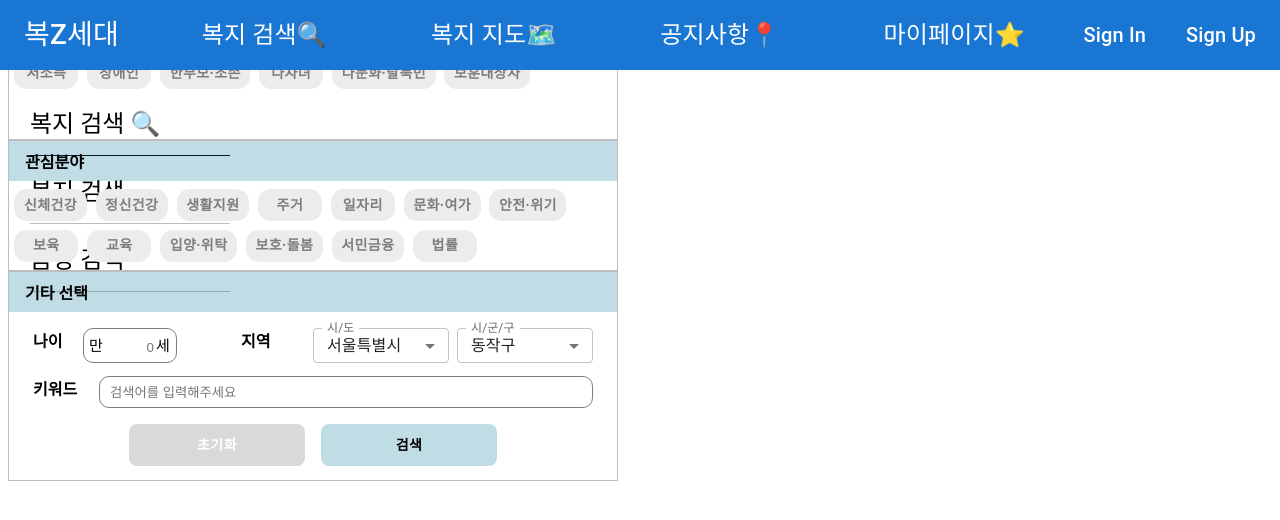
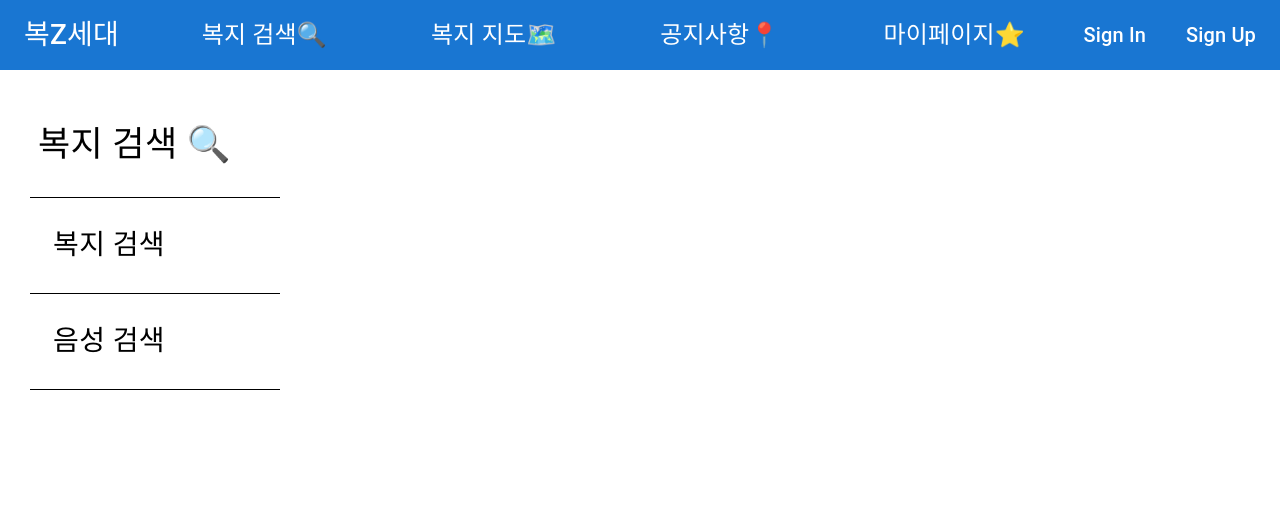
Before and after one commit to googoo9918/software-project-bokha, a React (Vite) app in the folder client/: page /search in a window 1280 px wide. Shown: the top 520 px of the page. Built offline with nearby package versions, Linux system fonts and the light colour scheme.

Commit message:
feat: make side bar in every page

```diff
--- a/client/package.json
+++ b/client/package.json
@@ -18,6 +18,7 @@
     "@mui/material": "^5.12.3",
     "@mui/styled-engine": "^5.12.0",
     "@mui/styled-engine-sc": "^5.12.0",
+    "@mui/styles": "^5.12.3",
     "axios": "^1.4.0",
     "react": "^18.2.0",
     "react-dom": "^18.2.0",
--- a/client/src/components/Sidebar.jsx
+++ b/client/src/components/Sidebar.jsx
@@ -1,26 +1,70 @@
 import React from "react";
-import Container from "@mui/material/Container";
-import Box from "@mui/material/Box";
+import PropTypes from "prop-types";
+import { makeStyles } from "@mui/styles";
+import { Box, Button, Typography } from "@mui/material";
 
-export default function Sidebar() {
+const useStyles = makeStyles({
+  root: {
+    position: "fixed",
+    left: 30,
+    marginTop: 80,
+  },
+  header: {
+    fontSize: 28,
+    marginBottom: 2,
+    marginLeft: 15,
+    color: "black",
+  },
+  divider: {
+    borderBottom: "1px solid black",
+    width: 250,
+    marginTop: 16,
+    marginBottom: 16,
+  },
+  navbarMenu: {
+    fontSize: 35,
+    marginTop: 20,
+    color: "black",
+  },
+});
+
+export default function Sidebar(props) {
+  const { items } = props;
+  const classes = useStyles();
+  const sidebarMenu = items.slice(1);
+
   return (
-    <Box
-      sx={{
-        mt: 12,
-        position: "fixed",
-        left: 30,
-      }}
-    >
-      <Box sx={{ fontSize: 24 }}>복지 검색 🔍</Box>
-      <Box sx={{ borderBottom: 1, width: 200, mt: 2, mb: 2 }}></Box>
-      <Box sx={{ fontSize: 24 }}>복지 검색</Box>
-      <Box
-        sx={{ borderBottom: 1, width: 200, mt: 2, mb: 2, color: "#bdbdbd" }}
-      ></Box>
-      <Box sx={{ fontSize: 24 }}>음성 검색</Box>
-      <Box
-        sx={{ borderBottom: 1, width: 200, mt: 2, mb: 2, color: "#bdbdbd" }}
-      ></Box>
+    <Box className={classes.root}>
+      <Box>
+        <Button>
+          <Box variant="h4" className={classes.navbarMenu}>
+            {items[0].title}
+          </Box>
+        </Button>
+        <Box className={classes.divider} />
+      </Box>
+      {sidebarMenu.map((item, index) => (
+        <Box key={index}>
+          <Button>
+            <Box variant="h6" className={classes.header}>
+              {item.title}
+            </Box>
+          </Button>
+          <Box className={classes.divider} />
+        </Box>
+      ))}
     </Box>
   );
 }
+
+Sidebar.propTypes = {
+  items: PropTypes.arrayOf(
+    PropTypes.shape({
+      title: PropTypes.string.isRequired,
+    })
+  ),
+};
+
+Sidebar.defaultProps = {
+  items: [],
+};
--- a/client/src/pages/Map.jsx
+++ b/client/src/pages/Map.jsx
@@ -1,5 +1,14 @@
 import React from "react";
+import Sidebar from "../components/Sidebar";
 
 export default function Map() {
-  return <div>복지 지도 페이지입니다.</div>;
+  return (
+    <Sidebar
+      items={[
+        { title: "복지 지도 🗺️" },
+        { title: "복지 시설" },
+        { title: "공공 기관" },
+      ]}
+    />
+  );
 }
--- a/client/src/pages/Mypage.jsx
+++ b/client/src/pages/Mypage.jsx
@@ -1,5 +1,14 @@
 import React from "react";
+import Sidebar from "../components/Sidebar";
 
 export default function Mypage() {
-  return <div>마이페이지 입니다.</div>;
+  return (
+    <Sidebar
+      items={[
+        { title: "마이페이지⭐" },
+        { title: "내 즐겨찾기" },
+        { title: "휴지통" },
+      ]}
+    />
+  );
 }
--- a/client/src/pages/Notice.jsx
+++ b/client/src/pages/Notice.jsx
@@ -1,5 +1,14 @@
 import React from "react";
+import Sidebar from "../components/Sidebar";
 
 export default function Notice() {
-  return <div>공지사항 및 질의응답 페이지 입니다.</div>;
+  return (
+    <Sidebar
+      items={[
+        { title: "공지사항📍" },
+        { title: "공지사항" },
+        { title: "질의응답" },
+      ]}
+    />
+  );
 }
--- a/client/src/pages/Search.jsx
+++ b/client/src/pages/Search.jsx
@@ -1,17 +1,23 @@
 import React from "react";
-import Container from "@mui/material/Container";
-import Box from "@mui/material/Box";
+// import Container from "@mui/material/Container";
+// import Box from "@mui/material/Box";
 import Sidebar from "../components/Sidebar";
 import SearchPage from "./SearchPage";
-import CategoryBox from "../components/CategoryBox/CategoryBox";
-import EtcBox from "../components/EtcBox/EtcBox";
+// import CategoryBox from "../components/CategoryBox/CategoryBox";
+// import EtcBox from "../components/EtcBox/EtcBox";
 // import Paper from "../components/Paper";
 
 export default function Search() {
   return (
     <>
-      <Sidebar />
-      <SearchPage />
+      <Sidebar
+        items={[
+          { title: "복지 검색 🔍" },
+          { title: "복지 검색" },
+          { title: "음성 검색" },
+        ]}
+      />
+      {/* <SearchPage /> */}
       {/* <CategoryBox />
       <EtcBox /> */}
     </>
```
Also changed, not shown: 1 other file (tests, documents, lock files or other folders).
